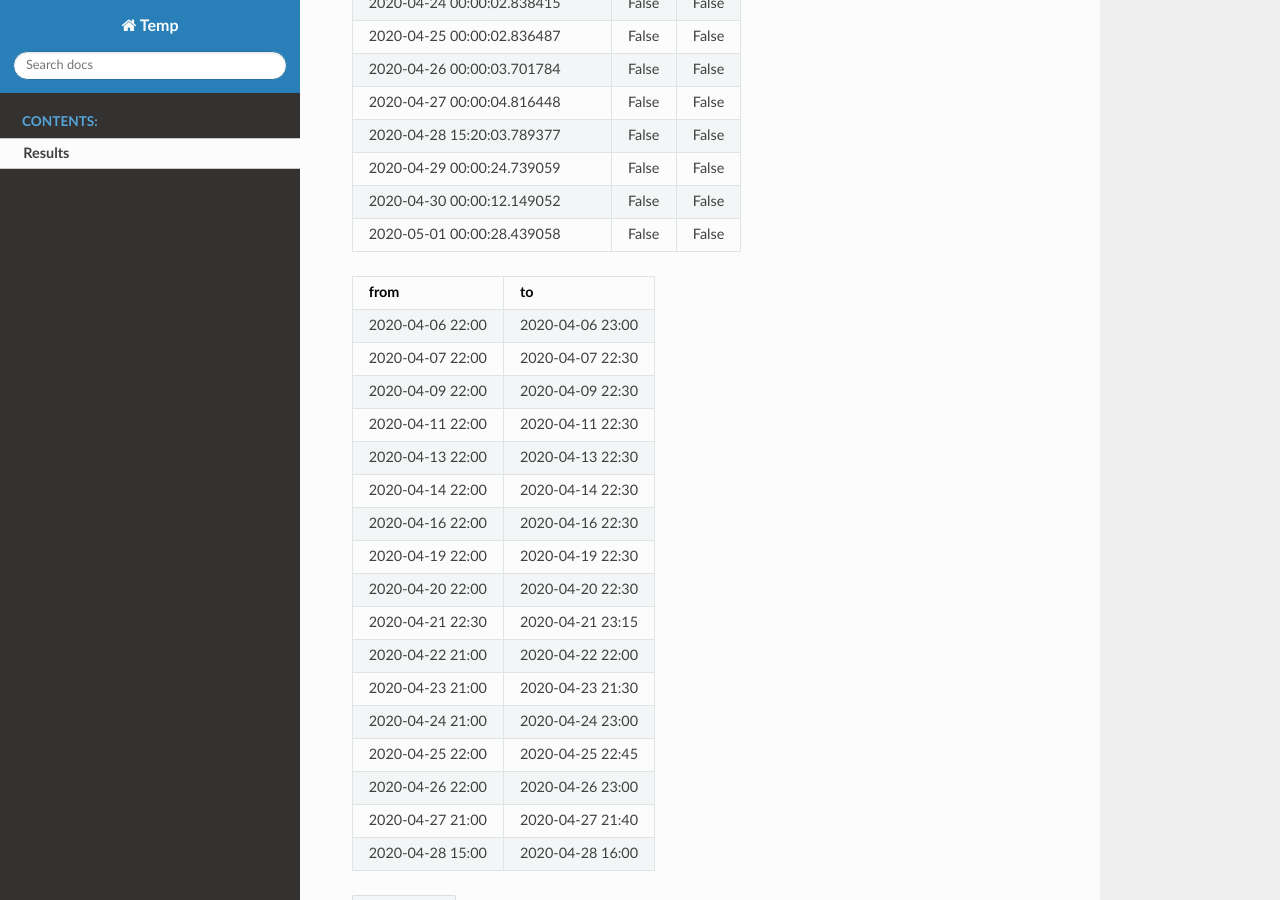
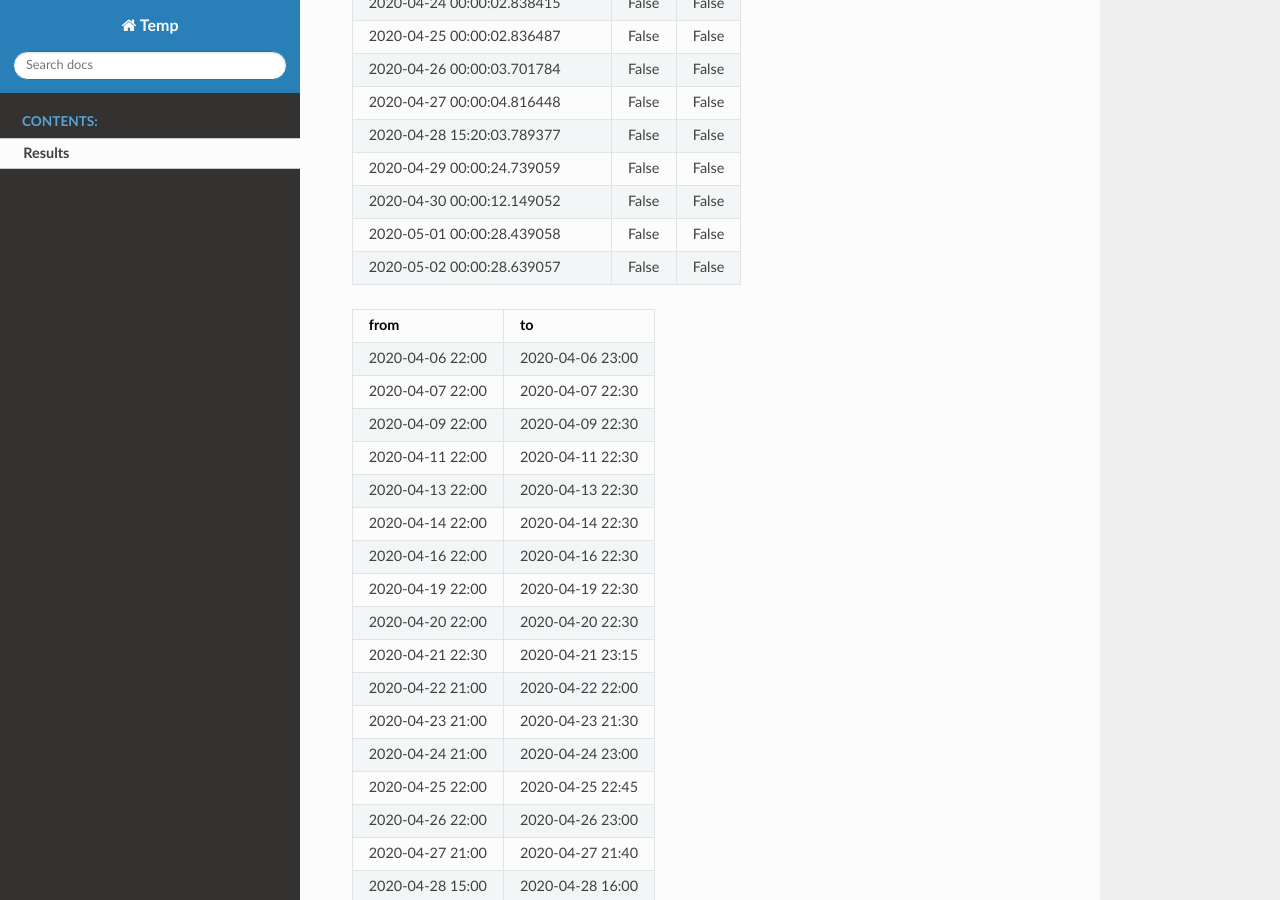
Before and after one commit to shlomow/queries-results, a Sphinx documentation site: the page built from source/results.rst, in a window 1280 px wide and 900 px high, scrolled down 800 px. Built offline with Sphinx 7.4.7 and the Read the Docs theme 2.0.0, drawn with Linux system fonts in a browser that asks for light colours.

Commit message:
update results

```diff
--- a/source/results.rst
+++ b/source/results.rst
@@ -31,6 +31,7 @@ Results
    2020-04-29 00:00:24.739059, False, False
    2020-04-30 00:00:12.149052, False, False
    2020-05-01 00:00:28.439058, False, False
+   2020-05-02 00:00:28.639057, False, False
 
 .. csv-table::
    :header: "from", "to"
```
Also changed, not shown: results.json (+1 -1 lines).
